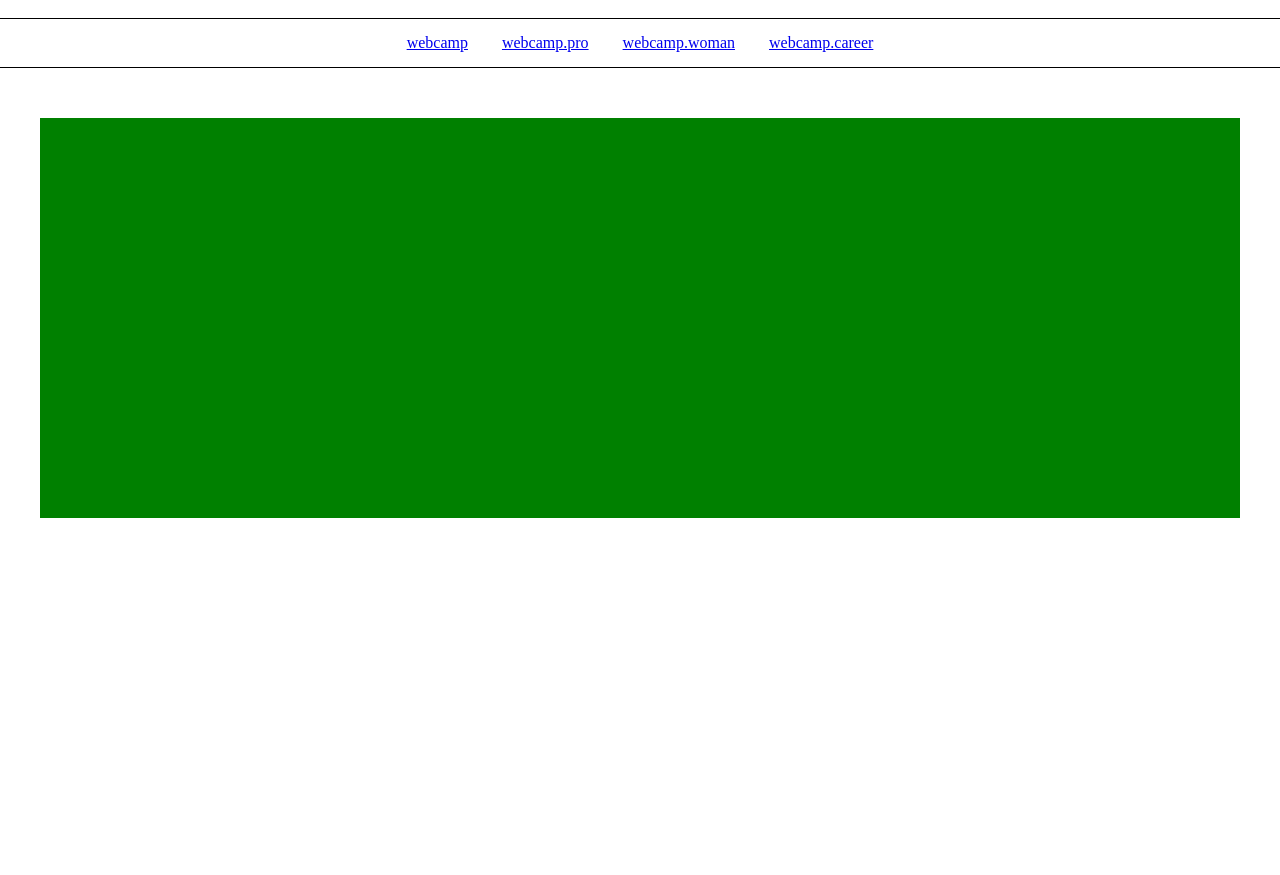
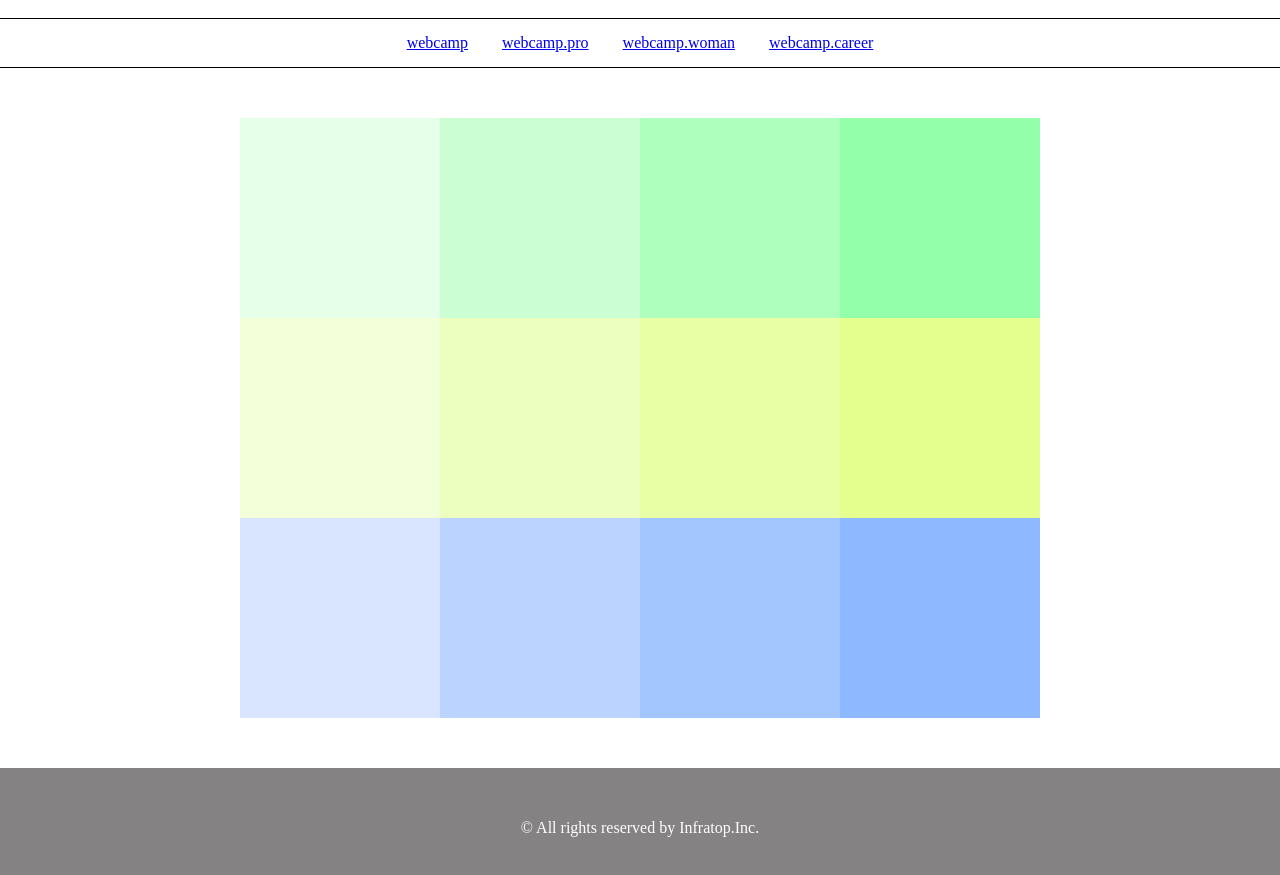
Before and after one commit to shatov130/prachtml5, a plain HTML site: page index.html in a window 1280 px wide. Shown: the part 59-934 px from the top of the page. Before the commit the page ends 827 px from the top, so only its background shows below. Drawn offline with Linux system fonts and the light colour scheme.

Commit message:
[Finish]1-5

```diff
--- a/index.html
+++ b/index.html
@@ -45,5 +45,8 @@
         <div class = "box" id = box12></div>
       </div>
     </main>
+    <footer>
+      <p class = "footer-text">© All rights reserved by Infratop.Inc.</p>
+    </footer>
   </body>
 </html>
--- a/style.css
+++ b/style.css
@@ -34,21 +34,71 @@ main {
   width: 100%;
   height: 600px;
   text-align: center;
+
   margin:50px auto;
 
 
 }
 .flex-item {
-
-
+  margin:0px auto;
+  width: 800px;
   justify-content: center;
   display: flex;
   flex-wrap: wrap;
+
 }
 .box {
-  width: 200px;
+  width: 25%;
+
   height: 200px;
-  background-color: green;
+
   display: inline-block;
 
 }
+#box1 {
+  background-color: #e6ffe9;
+}
+#box2 {
+  background-color: #cbffd3;
+}
+#box3 {
+  background-color: #aeffbd;
+}
+#box4 {
+  background-color: #93ffab;
+}
+#box5 {
+  background-color: #f3ffd8;
+}
+#box6 {
+  background-color: #edffbe;
+}
+#box7 {
+  background-color: #e9ffa5;
+}
+#box8 {
+  background-color: #e4ff8d;
+}
+#box9 {
+  background-color: #d9e5ff;
+}
+#box10 {
+  background-color: #bad3ff;
+}
+#box11 {
+  background-color: #a4c6ff;
+}
+#box12 {
+  background-color: #8eb8ff;
+}
+
+footer {
+  width: 100%;
+  height: 120px;
+  text-align: center;
+  line-height: 120px;
+  background-color: #848282;
+}
+.footer-text {
+  color: #fff;
+}
```
